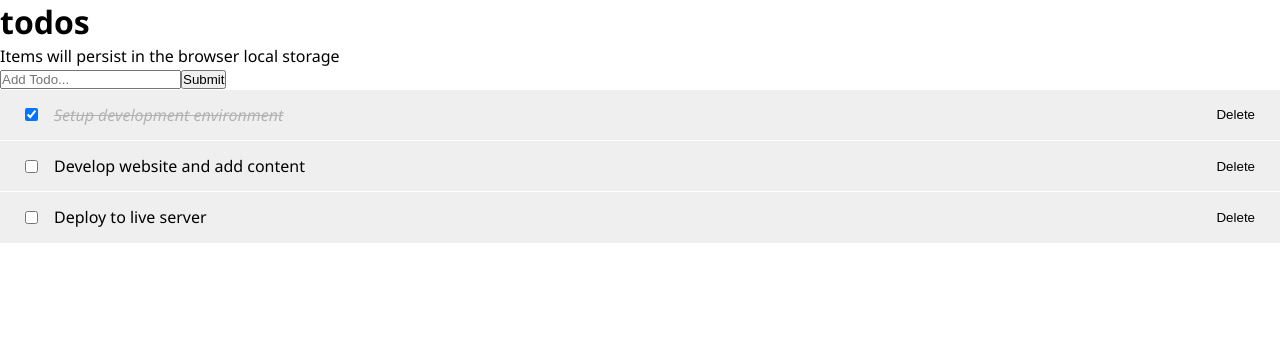
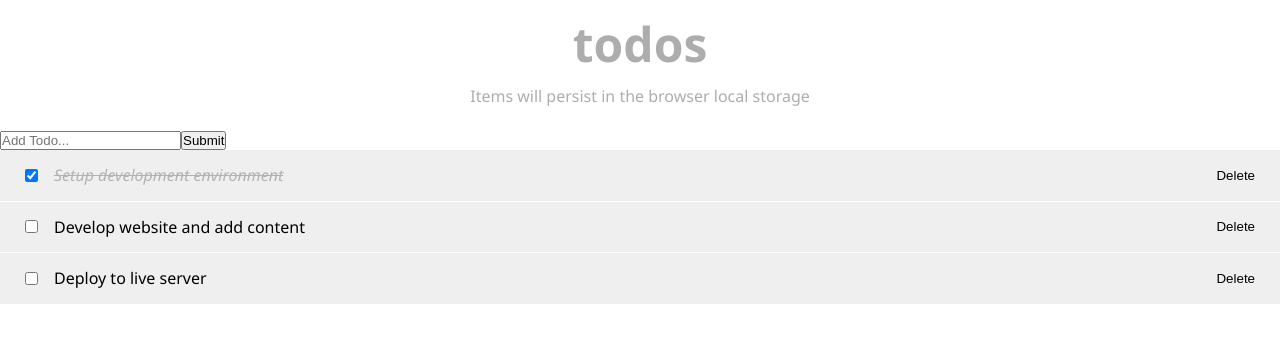
Before and after one commit to ankitt26/React-tutorial, a React (Vite) app: page / in a window 1280 px wide. Shown: the top 342 px of the page. Built offline with nearby package versions, Linux system fonts and the light colour scheme.

Commit message:
Add style in header

```diff
--- a/src/components/Header.jsx
+++ b/src/components/Header.jsx
@@ -1,7 +1,14 @@
+import styles from "@/styles/Header.module.css";
 
 const Header = () => {
+    const headerStyle = {
+        padding: '20px 0',
+        lineHeight: '1.5em',
+        color: '#aeadad',
+        textAlign: 'center',
+      };
     return (
-      <header>
+      <header style={headerStyle} className={styles.header}>
         <h1>todos</h1>
         <p>Items will persist in the browser local storage</p>
       </header>
```
